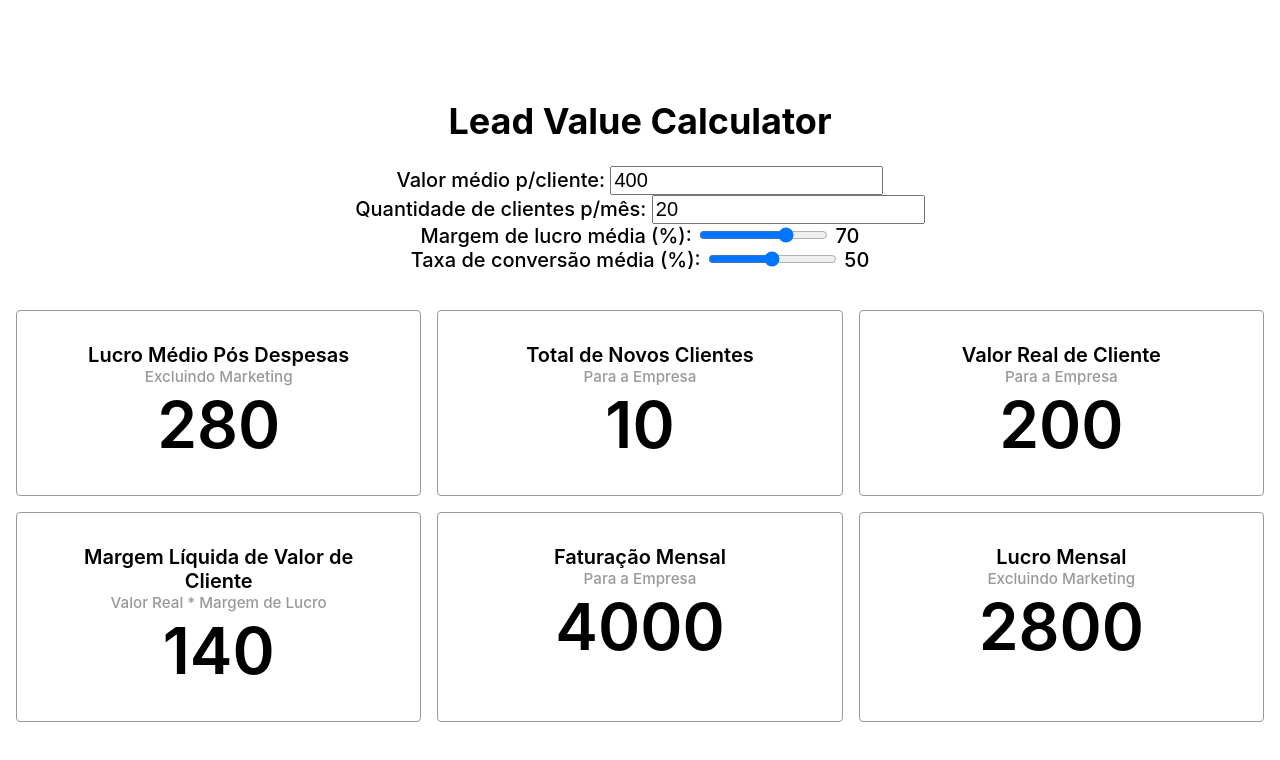
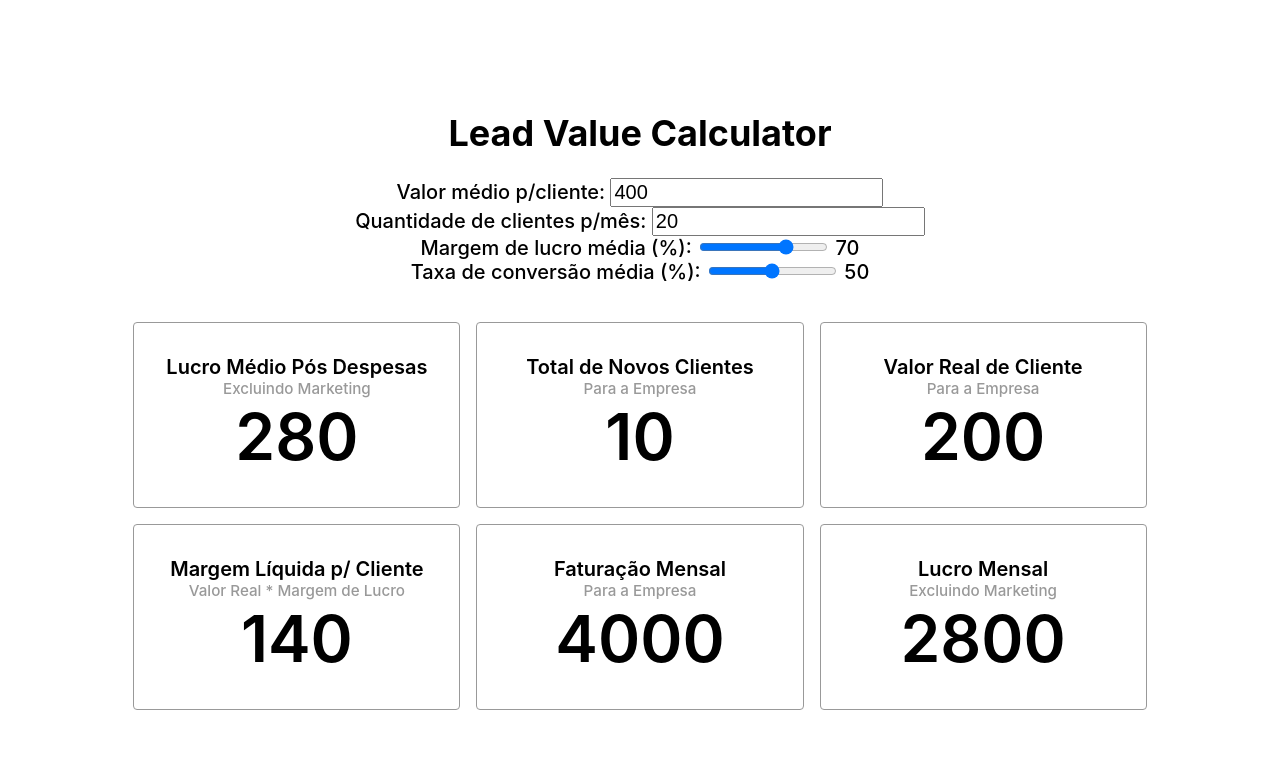
Before and after one commit to dinisrosas/leads, a Svelte app: page / in a window 1280 px wide. Shown: the top 760 px of the page. Built offline with nearby package versions, Linux system fonts and the light colour scheme.

Commit message:
fix titles

```diff
--- a/src/App.svelte
+++ b/src/App.svelte
@@ -87,7 +87,7 @@
     </Card>
 
     <Card>
-      <span slot="title">Margem Líquida de Valor de Cliente</span>
+      <span slot="title">Margem Líquida p/ Cliente</span>
       <span slot="subtitle">Valor Real * Margem de Lucro</span>
       <span slot="value">{round(lead_net_margin)}</span>
     </Card>
```
